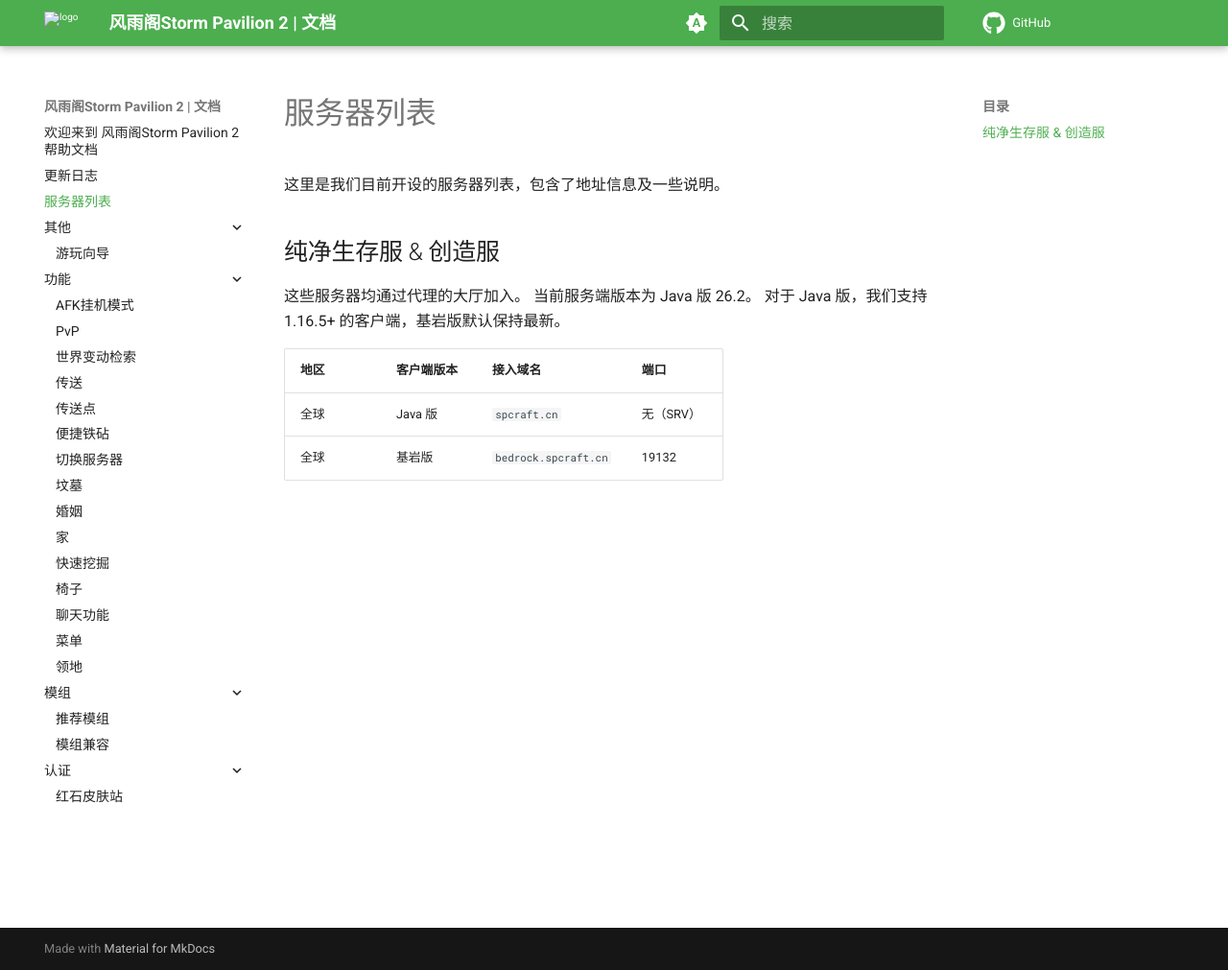
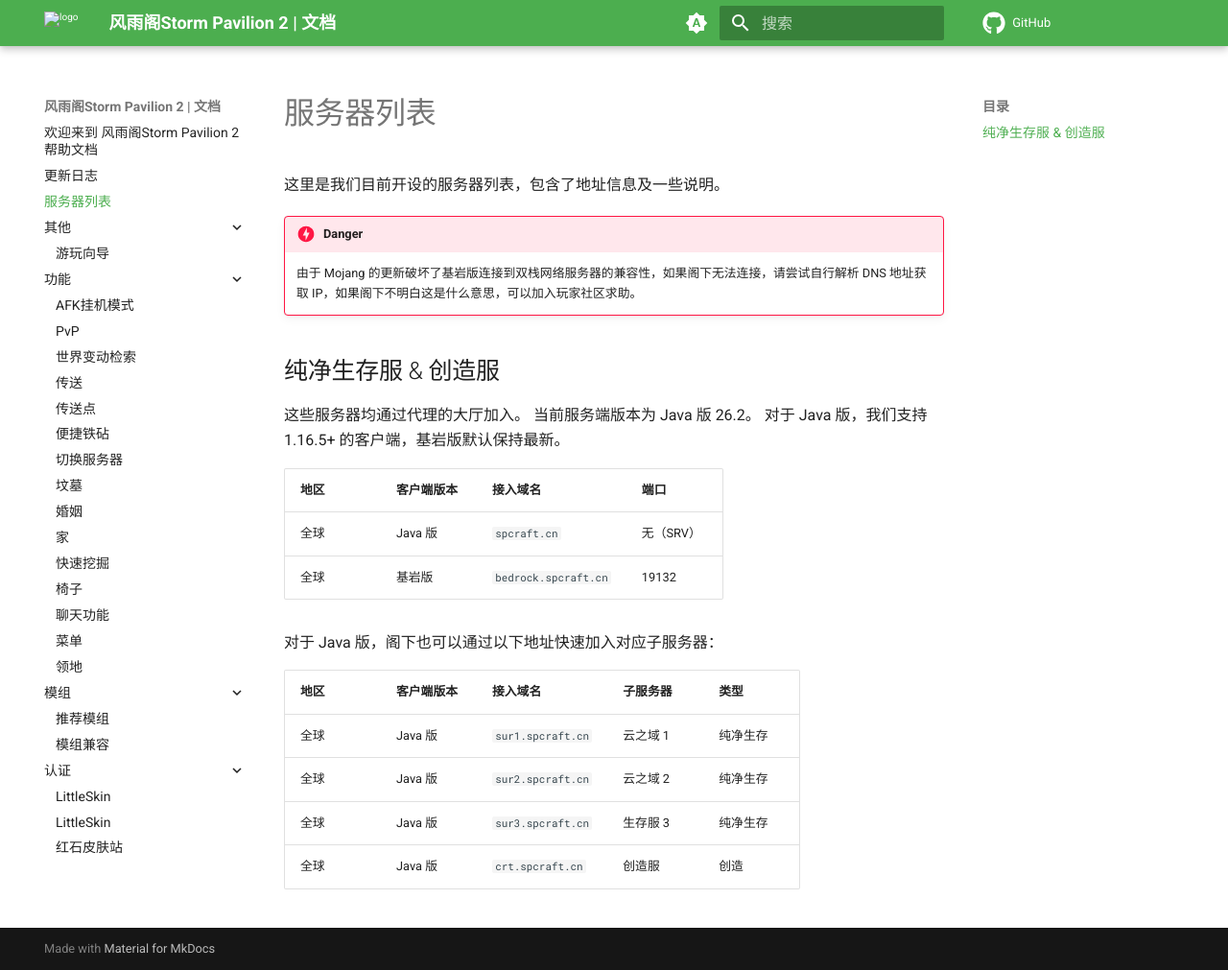
Before and after one commit to SPCraftMC/Docs, an MkDocs documentation site: the page built from docs/服务器列表.md, in a window 1280 px wide and 1011 px high. Shown: the whole window at 96% size. Built offline with MkDocs 1.6.1 and Material for MkDocs 9.7.7, drawn with Linux system fonts in a browser that asks for light colours; comment, search, counter and statistics services are not loaded.

Commit message:
Update docs

```diff
--- a/docs/服务器列表.md
+++ b/docs/服务器列表.md
@@ -1,6 +1,10 @@
 # 服务器列表
 
 这里是我们目前开设的服务器列表，包含了地址信息及一些说明。
+
+!!! danger
+
+    由于 Mojang 的更新破坏了基岩版连接到双栈网络服务器的兼容性，如果阁下无法连接，请尝试自行解析 DNS 地址获取 IP，如果阁下不明白这是什么意思，可以加入玩家社区求助。
 
 ## 纯净生存服 & 创造服
 
@@ -12,3 +16,12 @@
 | --- | --- | :--- | --- |
 | 全球 | Java 版 | `spcraft.cn` | 无（SRV） |
 | 全球 | 基岩版 | `bedrock.spcraft.cn` | 19132 |
+
+对于 Java 版，阁下也可以通过以下地址快速加入对应子服务器：
+
+| 地区 | 客户端版本 | 接入域名 | 子服务器 | 类型 |
+| --- | --- | :--- | --- | --- |
+| 全球 | Java 版 | `sur1.spcraft.cn` | 云之域 1 | 纯净生存 |
+| 全球 | Java 版 | `sur2.spcraft.cn` | 云之域 2 | 纯净生存 |
+| 全球 | Java 版 | `sur3.spcraft.cn` | 生存服 3 | 纯净生存 |
+| 全球 | Java 版 | `crt.spcraft.cn` | 创造服 | 创造 |
```
Also changed, not shown: docs/其他/游玩向导.md (+3 -2 lines), docs/认证/LittleSkin.md (added, +6 -0 lines), docs/认证/Minecraft 正版账户.md (added, +5 -0 lines), docs/认证/index.md (added, +14 -0 lines), docs/认证/红石皮肤站.md (+1 -1 lines).
